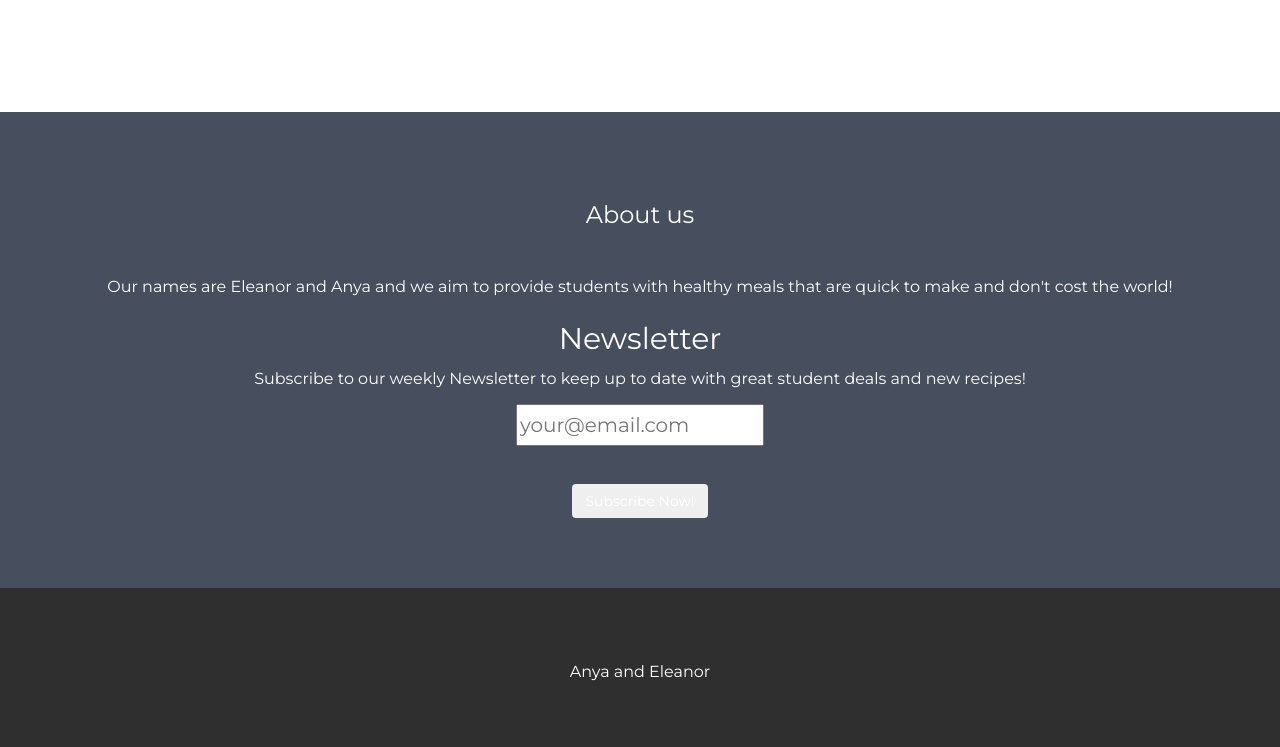
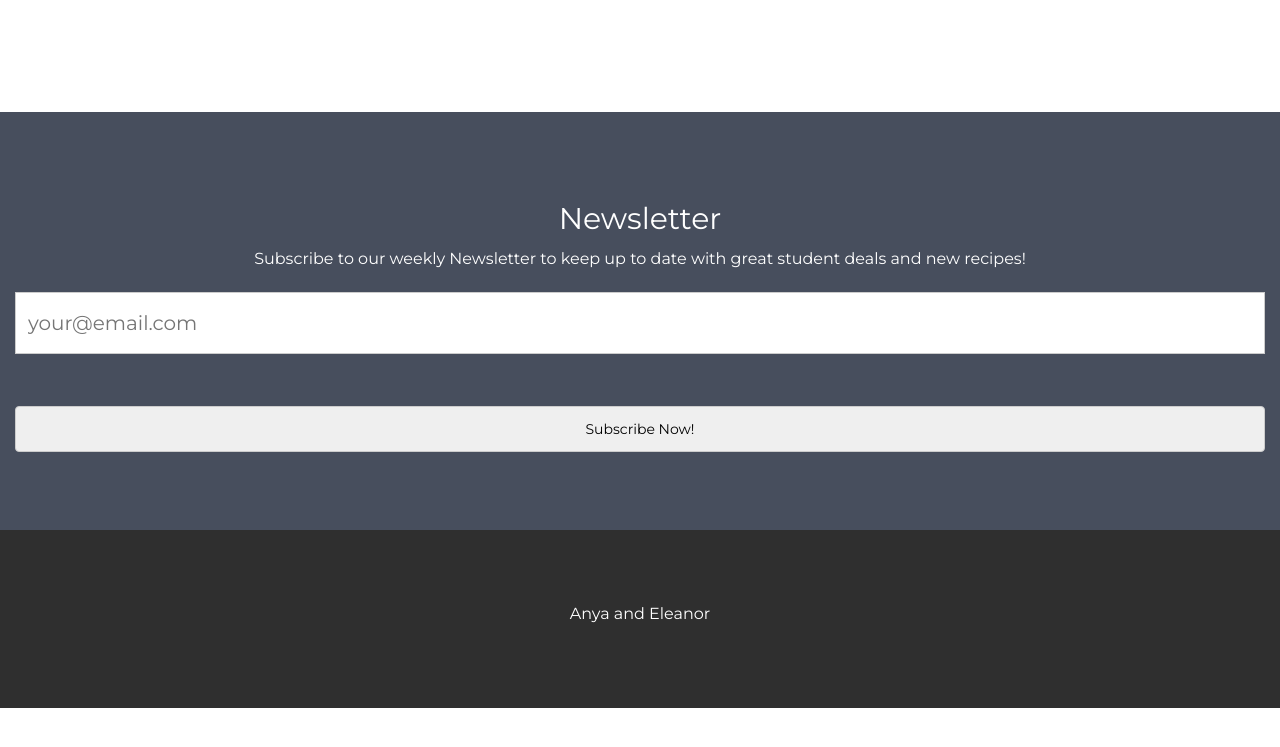
Before and after one commit to anyadesilva/Recipes-for-Students, a plain HTML site: page index.html in a window 1280 px wide. Shown: the part 1326-2073 px from the top of the page. After the commit the page ends 2034 px from the top, so only its background shows below. Drawn offline with nearby package versions, Linux system fonts and the light colour scheme.

Commit message:
Changed the font colour in email newsletter section

```diff
--- a/css/style.css
+++ b/css/style.css
@@ -46,3 +46,13 @@
   .carousel-inner > .item > img{
     margin:auto;
   }
+
+  input[type=text], input[type=submit] {
+    width: 100%;
+    padding: 12px;
+    margin: 8px 0;
+    display: inline-block;
+    border: 1px solid #ccc;
+    box-sizing: border-box;
+    color: black
+}
--- a/index.html
+++ b/index.html
@@ -119,8 +119,7 @@
 
 <!-- Third Container Newsletter Signup-->
 <div class="container-fluid bg-3 text-center">
-  <h3 class="margin">About us</h3>
-  <p>Our names are Eleanor and Anya and we aim to provide students with healthy meals that are quick to make and don't cost the world!</p>
+
 
   <h2>Newsletter</h2>
   <p>Subscribe to our weekly Newsletter to keep up to date with great student deals and new recipes!</p>
```
